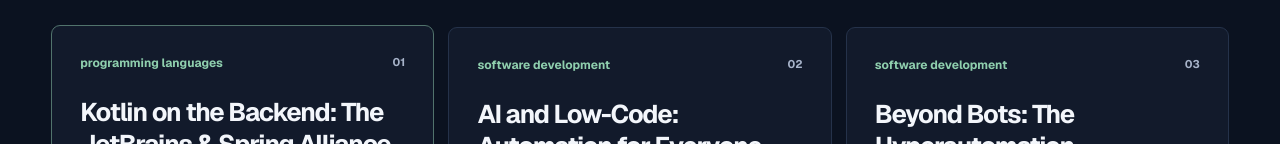
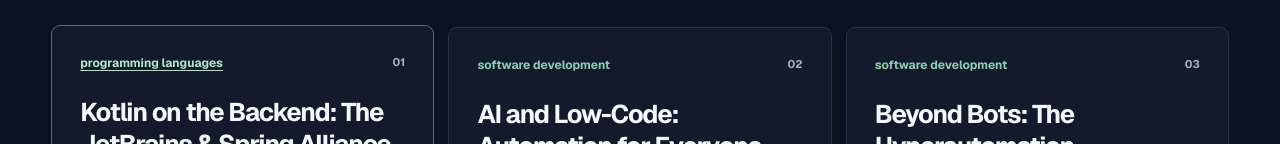
Before and after one commit to halil-yesilyurt/code-and-tech, a Next.js app: page /blog in a window 1280 px wide. In both pictures the pointer is over the link "programming languages". Shown: the part 816-960 px from the top of the page. Built offline with nearby package versions, Linux system fonts and the light colour scheme; no server answers.

Commit message:
style(blog): add subtle interactive category link treatment

```diff
--- a/src/app/blog/editorial.css
+++ b/src/app/blog/editorial.css
@@ -500,3 +500,6 @@ body:has(.ct-editorial-page) .ct-site-footer a:hover { color: var(--ct-accent-ho
 /* Fixed, route-specific reading indicator; never blocks navigation clicks. */
 .ct-reading-progress { position: fixed; top: 0; left: 0; right: 0; z-index: 120; height: 3px; pointer-events: none; }
 .ct-reading-progress span { display: block; width: 100%; height: 100%; transform-origin: left center; background: var(--ct-accent); }
+
+.ct-blog-card-meta a.ct-blog-card-category { color: var(--ct-accent); }
+.ct-blog-card-meta a.ct-blog-card-category:hover { color: var(--ct-accent-hover); text-decoration: underline; text-underline-offset: 3px; }
```
